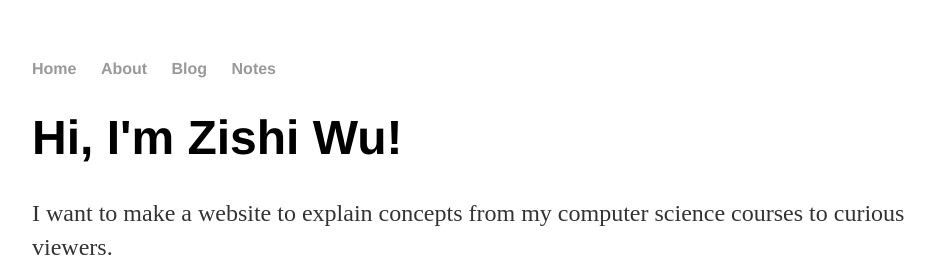
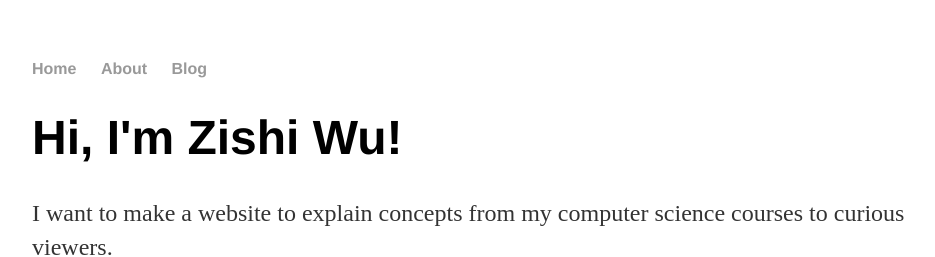
Before and after one commit to SalsaZishi/justanothercsguy.github.io, a Jekyll site: the page built from index.html, in a window 1280 px wide. Shown: the top 257 px of the page, without its empty margins (160-1095 px from the left). Built offline with Jekyll 4.4.1, drawn with Linux system fonts in a browser that asks for light colours.

Commit message:
Update default.html

```diff
--- a/_layouts/default.html
+++ b/_layouts/default.html
@@ -12,7 +12,6 @@
         <li><a href="/">Home</a></li>
         <li><a href="/about">About</a></li>
         <li><a href="/blog">Blog</a></li>
-        <li><a href="/notes">Notes</a></li>
       </ul>
     </nav>
 
```
